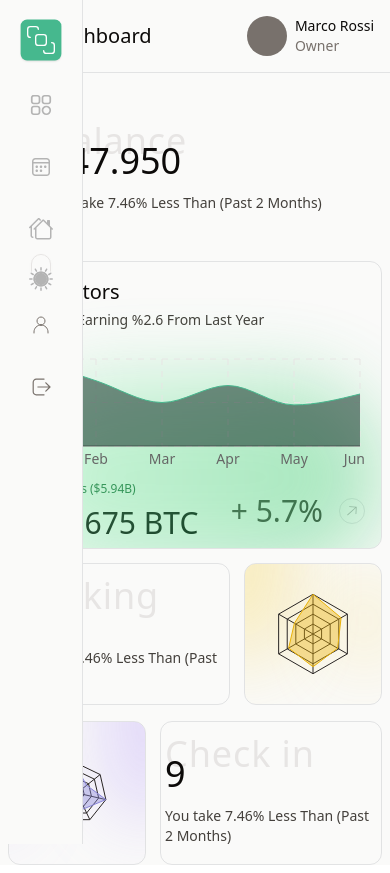
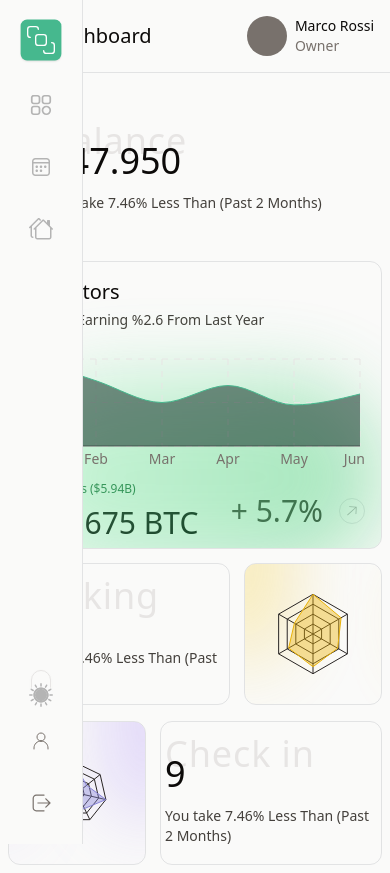
Before and after one commit to skyc4ffe1ne/dashboard, a React (Vite) app: page / in a window 390 px wide. Built offline with nearby package versions, Linux system fonts and the light colour scheme.

Commit message:
added new icon hamburger, fixed bug sidebar

```diff
--- a/src/ui/Chart.jsx
+++ b/src/features/dashboard/Chart.jsx
@@ -47,6 +47,13 @@ const data = [
   },
 ];
 
+const styleTooltip = {
+  // backgroundColor: "rgba(255, 255, 255, 0.5)",
+  borderRadius: "0.25rem",
+  border: "none",
+  padding: "10px",
+};
+
 export default function Chart() {
   return (
     //Make the chart responsive
@@ -61,14 +68,13 @@ export default function Chart() {
         {/*Style labels, and show the XAxis */}
         <XAxis
           dataKey="name"
-          //   tick={{ fill: "red" }}
+          tick={{ fill: "#78716c" }}
           tickLine={{ stroke: "transparent" }}
-          className="text-sm font-extralight"
+          className="custom-tooltip text-sm font-extralight"
         />
-        {/* <YAxis unit="$" tick={{ fill: "blue" }} /> */}
 
         {/*Show the data on hover */}
-        <Tooltip />
+        <Tooltip contentStyle={styleTooltip} />
 
         <Area
           type="monotone"
--- a/src/ui/Chart_2.jsx
+++ b/src/features/dashboard/Chart_2.jsx
@@ -3,7 +3,6 @@ import {
   RadarChart,
   PolarGrid,
   PolarAngleAxis,
-  PolarRadiusAxis,
   ResponsiveContainer,
   Tooltip,
 } from "recharts";
@@ -41,6 +40,11 @@ const data = [
   },
 ];
 
+const styleTooltip = {
+  borderRadius: "0.25rem",
+  border: "none",
+  padding: "10px",
+};
 export default function Chart_2() {
   return (
     <ResponsiveContainer width="100%" height="100%">
@@ -50,8 +54,7 @@ export default function Chart_2() {
           dataKey="subject"
           className="hidden text-xs font-extralight sm:block"
         />
-        {/* <PolarRadiusAxis /> */}
-        <Tooltip />
+        <Tooltip contentStyle={styleTooltip} />
         <Radar
           name="Booking"
           dataKey="A"
--- a/src/ui/Chart_3.jsx
+++ b/src/features/dashboard/Chart_3.jsx
@@ -1,19 +1,8 @@
-// import {
-//   ResponsiveContainer,
-//   PieChart,
-//   Pie,
-//   Legend,
-//   Tooltip,
-//   Label,
-// } from "recharts";
-// import { BarChart, Bar, ResponsiveContainer } from "recharts";
-
 import {
   Radar,
   RadarChart,
   PolarGrid,
   PolarAngleAxis,
-  PolarRadiusAxis,
   ResponsiveContainer,
   Tooltip,
 } from "recharts";
@@ -26,6 +15,12 @@ const data = [
   { duration: "8,10", value: 3, durationN: 8 },
   { duration: "11+", value: 2, durationN: 11 },
 ];
+const styleTooltip = {
+  // backgroundColor: "rgba(255, 255, 255, 0.5)",
+  borderRadius: "0.25rem",
+  border: "none",
+  padding: "10px",
+};
 
 export default function Chart_3() {
   return (
@@ -36,7 +31,7 @@ export default function Chart_3() {
           dataKey="duration"
           className="hidden text-xs font-extralight sm:block"
         />
-        <Tooltip />
+        <Tooltip contentStyle={styleTooltip} />
         <Radar
           name="prenotazioni"
           dataKey="value"
--- a/src/pages/Dashboard.jsx
+++ b/src/pages/Dashboard.jsx
@@ -1,8 +1,9 @@
-import Card from "../ui/Card.jsx";
-import Chart from "../ui/Chart.jsx";
-import Chart_2 from "../ui/Chart_2.jsx";
-import Chart_3 from "../ui/Chart_3.jsx";
+import Card from "../features/dashboard/Card.jsx";
+import Chart from "../features/dashboard/Chart.jsx";
+import Chart_2 from "../features/dashboard/Chart_2.jsx";
+import Chart_3 from "../features/dashboard/Chart_3.jsx";
 import Icons from "../ui/Icons.jsx";
+import BlurEffect from "../ui/BlurEffect.jsx";
 import arrowChart from "../assets/arrowChart.svg";
 export default function Dashboard() {
   const gridStyle = {
@@ -41,7 +42,7 @@ export default function Dashboard() {
         </div>
         {/*Chart container */}
         <div className={gridStyle.card_2}>
-          <div className="absolute left-1/2 top-3/4 h-48 w-full -translate-x-1/2 -translate-y-1/2 rounded-full bg-gradient-to-r from-green-300 to-green-500 opacity-40 blur-2xl dark:opacity-25"></div>
+          <BlurEffect type="xl" />
           <h3 className="text-xl text-stone-950 dark:text-stone-300">
             Indicators
           </h3>
@@ -79,16 +80,14 @@ export default function Dashboard() {
         </div>
         {/**Secondary Chart */}
         <div className={gridStyle.card_4}>
-          <div className="absolute left-0 top-0 h-48 w-2/4 -translate-x-1/2 -translate-y-1/2 rounded-full bg-gradient-to-r from-yellow-300 to-yellow-500 opacity-40 blur-2xl dark:opacity-25"></div>
-
-          <div className="absolute bottom-1/4 right-0 h-24 w-1/4 rounded-full bg-gradient-to-r from-yellow-300 to-yellow-500 opacity-40 blur-2xl dark:opacity-25"></div>
+          <BlurEffect type="lg-l-yellow" />
+          <BlurEffect type="sm-r-yellow" />
           <Chart_2 />
         </div>
         {/**Secondary Chart */}
         <div className={gridStyle.card_5}>
-          <div className="absolute left-full top-0 h-48 w-2/4 -translate-x-1/2 -translate-y-1/2 rounded-full bg-gradient-to-r from-violet-300 to-violet-500 opacity-40 blur-2xl dark:opacity-25"></div>
-
-          <div className="absolute bottom-1/4 right-full h-24 w-1/4 rounded-full bg-gradient-to-r from-violet-300 to-violet-500 opacity-40 blur-2xl dark:opacity-25"></div>
+          <BlurEffect type="lg-r-violet" />
+          <BlurEffect type="sm-l-violet" />
           <Chart_3 />
         </div>
       </div>
--- a/src/ui/AppLayout.jsx
+++ b/src/ui/AppLayout.jsx
@@ -5,7 +5,7 @@ import Sidebar from "./Sidebar.jsx";
 
 export default function AppLayout() {
   return (
-    <div className="flex min-h-screen bg-stone-50 dark:bg-stone-950">
+    <div className="flex min-h-screen bg-stone-50 pb-2 dark:bg-stone-950">
       <Sidebar />
       <main className="w-full sm:w-main-width">
         <Header />
--- /dev/null
+++ b/src/ui/BlurEffect.jsx
@@ -0,0 +1,19 @@
+import React from "react";
+
+export default function BlurEffect({ type }) {
+  {
+    /**xl-> dimension -l -> position -yellow ->color */
+  }
+  const defaultBlur = {
+    xl: "absolute left-1/2 top-3/4 h-48 w-full -translate-x-1/2 -translate-y-1/2 rounded-full bg-gradient-to-r from-green-300 to-green-500 opacity-40 blur-2xl dark:opacity-25",
+    "lg-l-yellow":
+      "absolute left-0 top-0 h-48 w-2/4 -translate-x-1/2 -translate-y-1/2 rounded-full bg-gradient-to-r from-yellow-300 to-yellow-500 opacity-40 blur-2xl dark:opacity-25",
+    "sm-r-yellow":
+      "absolute bottom-1/4 -right-20 h-24 w-1/4 rounded-full bg-gradient-to-r from-yellow-300 to-yellow-500 opacity-40 blur-2xl dark:opacity-25",
+    "lg-r-violet":
+      "absolute left-full top-0 h-48 w-2/4 -translate-x-1/2 -translate-y-1/2 rounded-full bg-gradient-to-r from-violet-300 to-violet-500 opacity-40 blur-2xl dark:opacity-25",
+    "sm-l-violet":
+      "absolute bottom-1/4 right-full h-24 w-1/4 rounded-full bg-gradient-to-r from-violet-300 to-violet-500 opacity-40 blur-2xl dark:opacity-25",
+  };
+  return <div className={defaultBlur[type]}></div>;
+}
--- a/src/ui/Sidebar.jsx
+++ b/src/ui/Sidebar.jsx
@@ -6,7 +6,7 @@ import calendar from "../assets/calendar.svg";
 import dashboard from "../assets/dashboard.svg";
 import logo from "../assets/logo.svg";
 import moon from "../assets/moon.svg";
-import hamburger from "../assets/hamburger.svg";
+import hamburger from "../assets/hamburgerArrow.svg";
 import user from "../assets/user.svg";
 import exit from "../assets/exit.svg";
 import sun from "../assets/sun.svg";
@@ -52,12 +52,12 @@ export default function Sidebar() {
   }, [theme]);
 
   const liStyle =
-    "shadowhover:border-stone-800 flex items-center justify-center rounded-xl border-[1px] border-transparent hover:border-stone-300";
+    "hover:border-stone-800 flex items-center justify-center rounded-xl border-[1px] border-transparent hover:border-stone-300";
 
   if (!visible)
     return (
       <div
-        className="absolute left-2 top-[1.6rem] cursor-pointer"
+        className="absolute left-2 top-[1.5rem] cursor-pointer"
         onClick={() => setVisible(true)}
       >
         <Icon src={hamburger} alt="ico-hamburger" />
@@ -65,7 +65,7 @@ export default function Sidebar() {
     );
   return (
     <div
-      className={`${visible ? "left-0" : "-left-48"} absolute z-50 min-h-screen border-r-[1px] border-slate-900/10 bg-stone-50 px-4 py-4 text-black dark:border-stone-800 dark:bg-stone-950 dark:text-white sm:static`}
+      className={`${visible ? "translate-x-0" : "-translate-x-full"} absolute z-50 flex min-h-screen flex-col border-r-[1px] border-slate-900/10 bg-stone-50 px-4 py-4 text-black transition-all duration-300 ease-in-out dark:border-stone-800 dark:bg-stone-950 dark:text-white sm:static`}
       ref={sidebarRef}
     >
       <div className="flex items-center justify-center pb-4">
@@ -96,7 +96,7 @@ export default function Sidebar() {
           </li>
         </ul>
       </nav>
-      <ul class="flex h-sidebar-height flex-col justify-end gap-3">
+      <ul class="mt-auto flex h-sidebar-height flex-col justify-end gap-3">
         <li
           className="flex cursor-pointer justify-center"
           onClick={() => setTheme((t) => !t)}
```
Also changed, not shown: src/assets/hamburger.svg (deleted), src/assets/hamburgerArrow.svg (added), src/features/dashboard/Card.jsx (renamed from src/ui/Card.jsx).
